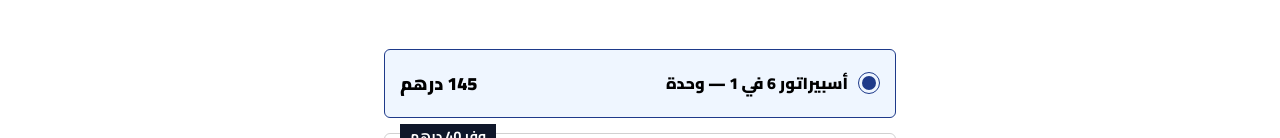
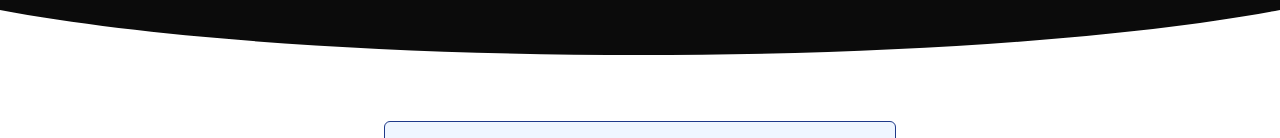
Before and after one commit to ftqsofts/car-accessories-1, a Next.js app: page /pages/vc-cl in a window 1280 px wide. Shown: the part 6102-6240 px from the top of the page. Built offline with nearby package versions, Linux system fonts and the light colour scheme.

Commit message:
vacuum cleaner page

```diff
--- a/app/pages/vc-cl/page.tsx
+++ b/app/pages/vc-cl/page.tsx
@@ -5,8 +5,8 @@ import { useRouter } from "next/navigation"
 import { useEffect, useRef, useState } from "react"
 
 const PRODUCT_SKU = "176TSC"
-const PRICE_1 = 145
-const PRICE_2 = 250
+const PRICE_1 = 165
+const PRICE_2 = 270
 const SAVING = PRICE_1 * 2 - PRICE_2
 
 
@@ -112,7 +112,7 @@ export default function VcClPage() {
       <div style={{ backgroundColor: "#0b0b0b", lineHeight: 0, position: "relative" }}>
         {/* eslint-disable-next-line @next/next/no-img-element */}
         <img
-          src="/products/1-3.webp"
+          src="/products/1.webp"
           alt="مكنسة كهربائية 6 في 1"
           className="w-full h-auto block"
           width={800}
@@ -127,16 +127,8 @@ export default function VcClPage() {
       {/* ══ VIDEO SECTION — black bg, seamless with hero ══ */}
       <div style={{ backgroundColor: "#0b0b0b", lineHeight: 0, marginTop: "-5px" }} className="px-4 pb-8 pt-2">
         <div className="max-w-lg mx-auto rounded-2xl border-2 border-gray-500 overflow-hidden">
-          <video
-            src="/products/cleaner-4-in-1-car.mp4"
-            autoPlay
-            muted
-            loop
-            playsInline
-            preload="none"
-            poster=""
-            style={{ width: "100%", height: 500, objectFit: "cover", objectPosition: "center center", display: "block" }}
-          />
+          {/* eslint-disable-next-line @next/next/no-img-element */}
+          <img src="/products/JpCQxc8s29Q6GGnEv8h6O0EQW0UKFWDeflYQn9sh.gif" alt="شفط الأوساخ" style={{ width: "100%", height: 500, objectFit: "cover", display: "block" }} />
         </div>
       </div>
 
```
Also changed, not shown: public/products/S5db2649f2f054b209001d790f36330e7e.avif (added), public/products/S5db2649f2f054b209001d790f36330e7e.webp (added).
